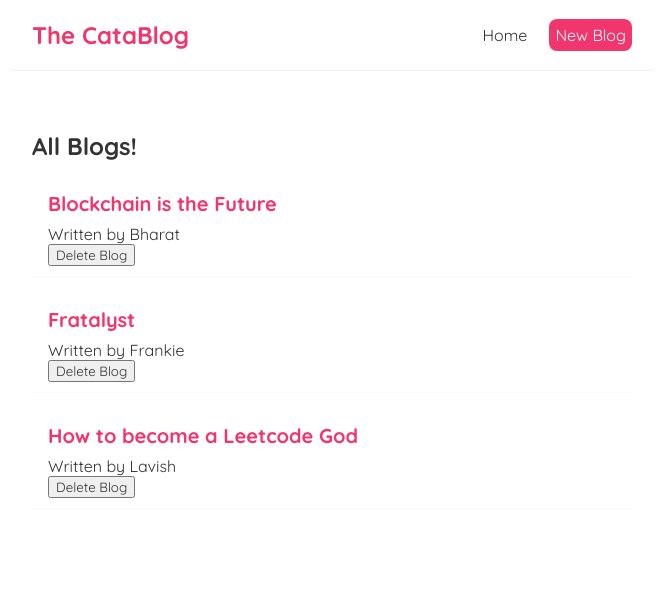
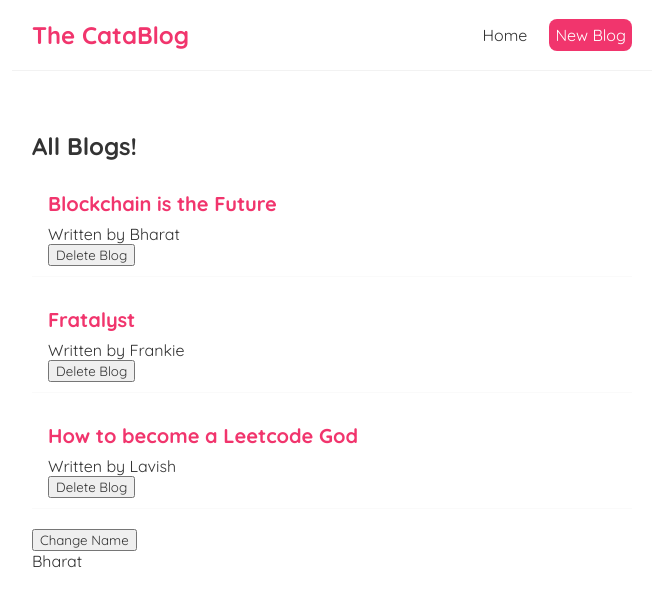
Before and after one commit to kevinfu1/CataBlog, a React (Create React App) app: page / in a window 1280 px wide. Shown: the top 606 px of the page, without its empty margins (308-971 px from the left). Built offline with nearby package versions, Linux system fonts and the light colour scheme; the HTML template or start-up script is replaced by a standard one.

Commit message:
lesson 15

```diff
--- a/src/Home.js
+++ b/src/Home.js
@@ -8,6 +8,8 @@
     { title: 'How to become a Leetcode God', body: 'lorem ipsum...', author: 'Lavish', id: 3 },
   ]);
 
+  const [name, setName] = useState('Bharat');
+
   const handleDelete = (id) => {
     const newBlogs = blogs.filter((blog) => blog.id !== id);
     setBlogs(newBlogs);
@@ -15,12 +17,15 @@
 
   useEffect(() => {
     console.log('useEffect ran');
-    console.log(blogs);
-  });
+    //console.log(blogs);
+    console.log(name);
+  }, [name]);
 
   return (
     <div className='home'>
       <BlogList blogs={blogs} title='All Blogs!' handleDelete={handleDelete} />
+      <button onClick={() => setName('Jacob')}>Change Name</button>
+      <p>{name}</p>
     </div>
   );
 };
```
